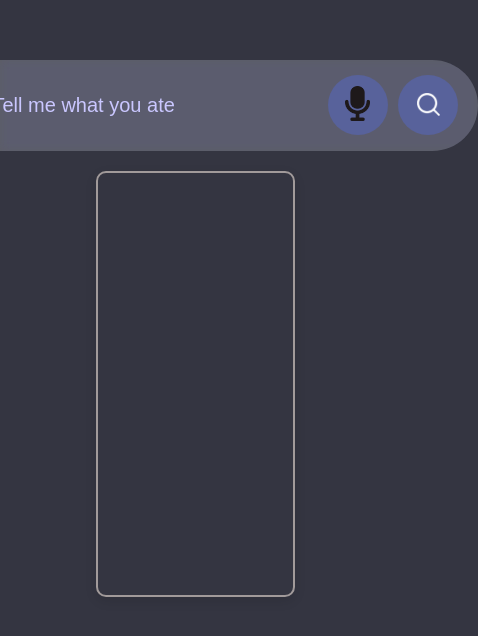
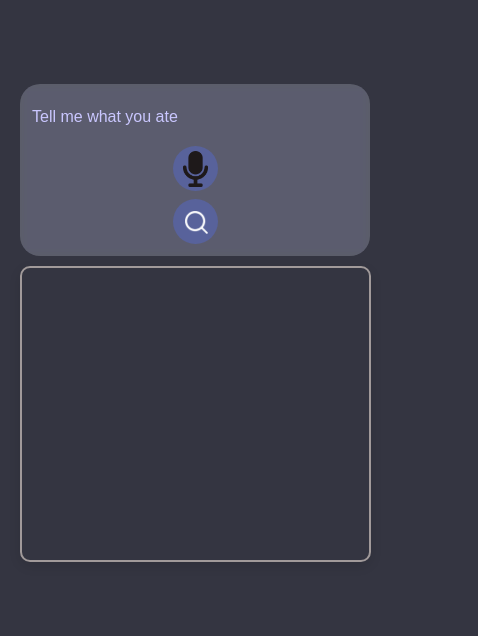
Before and after one commit to harshitgoswami1/meal-macro, a plain HTML site: page index.html in a window 390 px wide. Shown: the part 102-738 px from the top of the page, 478 px wide, since content can reach past the window. Drawn offline with Linux system fonts and the light colour scheme.

Commit message:
Update style.css

```diff
--- a/style.css
+++ b/style.css
@@ -1,4 +1,3 @@
-
 body {
   height: 100vh;
   margin: 0;
@@ -7,14 +6,16 @@ body {
   align-items: center;
   background-color: rgb(52, 53, 65);
   flex-direction: column;
+  padding: 20px;
+  box-sizing: border-box;
 }
 
-/* Style the textarea */
 textarea {
-  width: 50vw;
-  height: 50vh;
+  width: 80vw;
+  max-width: 600px;
+  height: 40vh;
   font-size: 18px;
-  padding: 0px;
+  padding: 10px;
   border: 2px solid #a19a9a;
   border-radius: 10px;
   resize: none;
@@ -22,33 +23,38 @@ textarea {
   outline: none;
   background-color: rgb(52, 53, 65);
   color: white;
+  box-sizing: border-box;
 }
 
-.inputbar{
+.inputbar {
   margin: 20px;
+  width: 100%;
+  display: flex;
+  justify-content: center;
 }
 
-.bar{
+.bar {
   width: 100%;
   max-width: 700px;
   background: rgba(255, 255, 255, 0.2);
   display: flex;
   align-items: center;
-    border: 60px;
   gap: 10px;
   padding: 10px 20px;
   border-radius: 60px;
   backdrop-filter: blur(4px) saturate(180%);
+  box-sizing: border-box;
 }
 
-.bar input{
+.bar input {
   background: transparent;
   flex: 1;
   border: 0;
   outline: none;
-    padding: 24px 20px;
-    font-size: 20px;
+  padding: 16px 12px;
+  font-size: 18px;
   color: #cac7ff;
+  min-width: 0;
 }
 
 ::placeholder {
@@ -59,10 +65,44 @@ textarea {
   width: 25px;
 }
 
-.bar button{
+.bar button {
   border: 0;
   border-radius: 50%;
-    width: 60px;
-    height: 60px;
+  width: 50px;
+  height: 50px;
   background: #58629b;
+  display: flex;
+  align-items: center;
+  justify-content: center;
+  padding: 10px;
 }
+
+@media (max-width: 600px) {
+  textarea {
+    width: 90vw;
+    height: 35vh;
+    font-size: 16px;
+  }
+
+  .bar {
+    flex-direction: column;
+    gap: 8px;
+    padding: 12px;
+    border-radius: 20px;
+  }
+
+  .bar input {
+    width: 100%;
+    font-size: 16px;
+    padding: 12px;
+  }
+
+  .bar button {
+    width: 45px;
+    height: 45px;
+  }
+
+  .inputbar {
+    margin: 10px;
+  }
+}
```
Lines whose indentation alone changed are shown as unchanged.
